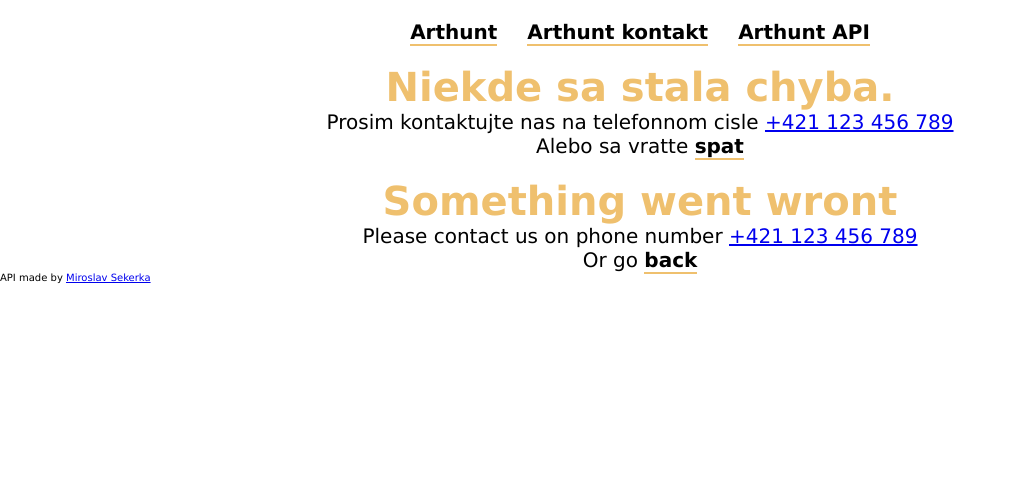
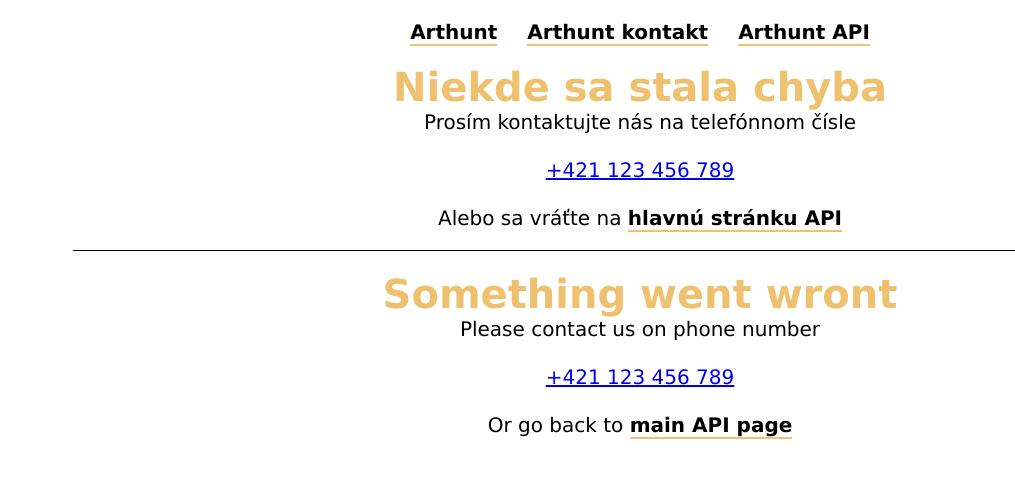
Before and after one commit to mrslvs/arthunt, a plain HTML site: page frontend/something_wrong.html in a window 1280 px wide. Shown: the whole page, without its empty margins (0-1015 px from the left). Drawn offline with Linux system fonts and the light colour scheme.

Commit message:
add styling to all sites

```diff
--- a/frontend/something_wrong.html
+++ b/frontend/something_wrong.html
@@ -71,6 +71,14 @@
             border-bottom: 2px solid #efc06e;
         }
 
+        .delim{
+            margin-top: 2rem;
+            margin-bottom: 2rem;
+            /* border-style: inset; */
+            width: 90%;
+            border-bottom: 1px solid black;
+        }
+
         @media (max-width: 648px){
             h2 {
                 font-size: 3rem;
@@ -99,15 +107,19 @@
         </nav>
     </header>
     <div class="message-wrong">
-        <h2 class="martop">Niekde sa stala chyba.</h2>
-        <p>Prosim kontaktujte nas na telefonnom cisle <a href="tel:+421123456789">+421 123 456 789</a></p>
-        <p>Alebo sa vratte <a href="./index.html" class="lnk">spat</a></p>
-        <h2 class="martop">Something went wront</h2>
-        <p>Please contact us on phone number <a href="tel:+421123456789">+421 123 456 789</a></p>
-        <p>Or go <a href="./index.html" class="lnk">back</a></p>
+        <h2 class="martop">Niekde sa stala chyba</h2>
+        <p>Prosím kontaktujte nás na telefónnom čísle</p>
+        <br>
+        <a href="tel:+421123456789">+421 123 456 789</a>
+        <br>
+        <p>Alebo sa vráťte na <a href="./index.html" class="lnk">hlavnú stránku API</a></p>
+        <div class="delim"></div>
+        <h2>Something went wront</h2>
+        <p>Please contact us on phone number</p>
+        <br>
+        <a href="tel:+421123456789">+421 123 456 789</a>
+        <br>
+        <p>Or go back to <a href="./index.html" class="lnk">main API page</a></p>
     </div>
-    <footer>
-        <p>API made by <a href="https://www.linkedin.com/in/miroslav-sekerka/" class="footer-lnk">Miroslav Sekerka</a></p>
-    </footer>
 </body>
 </html>
```
Also changed, not shown: frontend/index.html (+6 -6 lines), frontend/style.css (+19 -4 lines), frontend/success.html (+16 -3 lines).
